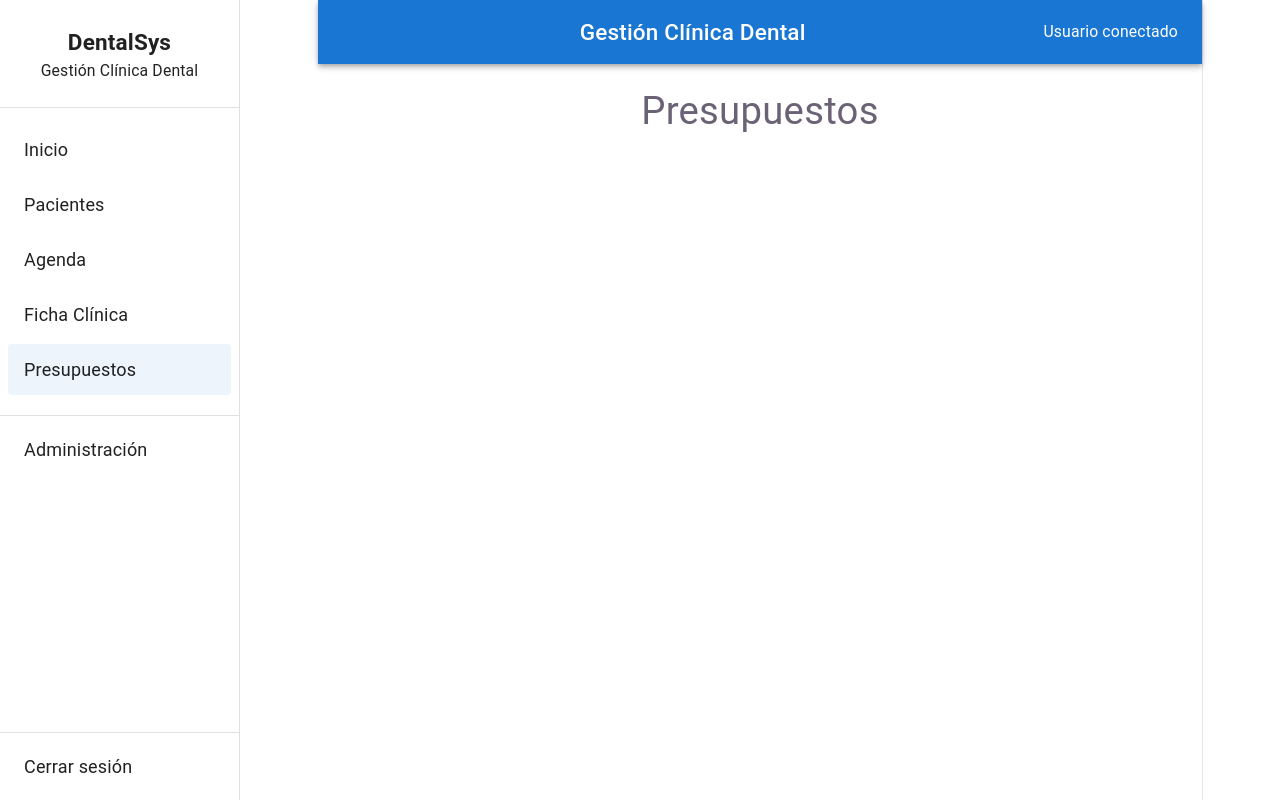
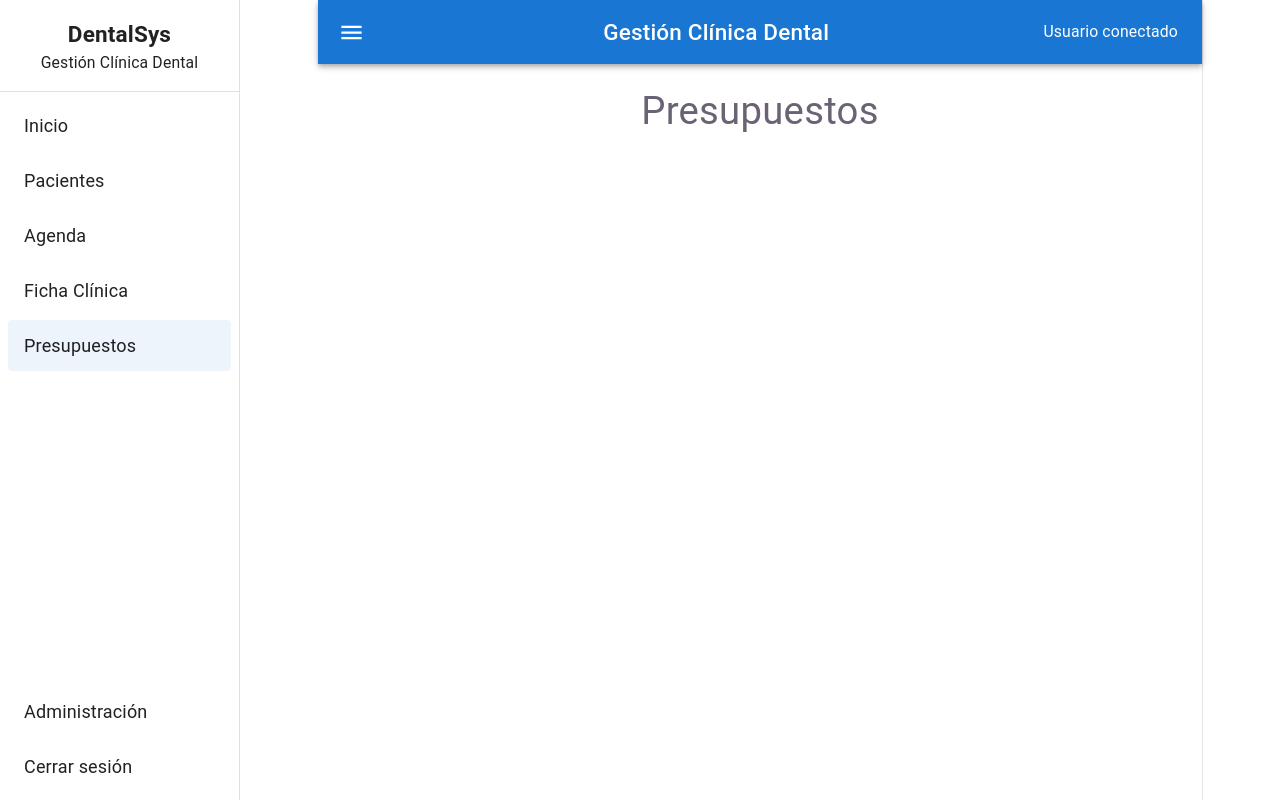
Before and after one commit to JOHAMARTINEZ/DentalSys, a React (Vite) app in the folder frontend/: page /presupuestos in a window 1280 px wide. Built offline with nearby package versions, Linux system fonts and the light colour scheme.

Commit message:
feat: completar responsive del layout

```diff
--- a/frontend/package.json
+++ b/frontend/package.json
@@ -12,6 +12,7 @@
   "dependencies": {
     "@emotion/react": "^11.14.0",
     "@emotion/styled": "^11.14.1",
+    "@mui/icons-material": "^9.4.0",
     "@mui/material": "^9.4.0",
     "react": "^19.2.8",
     "react-dom": "^19.2.8",
--- a/frontend/src/components/layout/Header.tsx
+++ b/frontend/src/components/layout/Header.tsx
@@ -2,20 +2,34 @@ import AppBar from '@mui/material/AppBar'
 import Toolbar from '@mui/material/Toolbar'
 import Typography from '@mui/material/Typography'
 import Box from '@mui/material/Box'
+import IconButton from '@mui/material/IconButton'
+import MenuIcon from '@mui/icons-material/Menu'
 
-function Header() {
+interface HeaderProps {
+  onMenuClick: () => void
+}
+
+function Header({ onMenuClick }: HeaderProps) {
   return (
     <AppBar position="static">
       <Toolbar>
-       <Typography variant="h6" sx={{ flexGrow: 1 }}>
-  Gestión Clínica Dental
-</Typography>
+        <IconButton
+          color="inherit"
+          edge="start"
+          onClick={onMenuClick}
+          sx={{ mr: 2 }}
+        >
+          <MenuIcon />
+        </IconButton>
+
+        <Typography variant="h6" sx={{ flexGrow: 1 }}>
+          Gestión Clínica Dental
+        </Typography>
 
         <Box>
           <Typography variant="body2">
             Usuario conectado
           </Typography>
-
         </Box>
       </Toolbar>
     </AppBar>
--- a/frontend/src/components/layout/Layout.tsx
+++ b/frontend/src/components/layout/Layout.tsx
@@ -1,15 +1,29 @@
+import { useState } from 'react'
 import Box from '@mui/material/Box'
 import Sidebar from './Sidebar'
 import Header from './Header'
 import { Outlet } from 'react-router-dom'
 
 function Layout() {
+  const [mobileOpen, setMobileOpen] = useState(false)
+
+  const handleMenuClick = () => {
+    setMobileOpen(!mobileOpen)
+  }
+
+  const handleDrawerClose = () => {
+    setMobileOpen(false)
+  }
+
   return (
     <Box sx={{ display: 'flex' }}>
-      <Sidebar />
+      <Sidebar
+        mobileOpen={mobileOpen}
+        onClose={handleDrawerClose}
+      />
 
       <Box component="main" sx={{ flexGrow: 1 }}>
-        <Header />
+        <Header onMenuClick={handleMenuClick} />
 
         <Box sx={{ p: 3 }}>
           <Outlet />
--- a/frontend/src/components/layout/Sidebar.tsx
+++ b/frontend/src/components/layout/Sidebar.tsx
@@ -1,11 +1,18 @@
-import Box from '@mui/material/Box'
 import Drawer from '@mui/material/Drawer'
-import Typography from '@mui/material/Typography'
 import List from '@mui/material/List'
+import ListItem from '@mui/material/ListItem'
 import ListItemButton from '@mui/material/ListItemButton'
 import ListItemText from '@mui/material/ListItemText'
+import Typography from '@mui/material/Typography'
 import Divider from '@mui/material/Divider'
+import Box from '@mui/material/Box'
 import { useLocation, useNavigate } from 'react-router-dom'
+import { useMediaQuery, useTheme } from '@mui/material'
+
+interface SidebarProps {
+  mobileOpen: boolean
+  onClose: () => void
+}
 
 const menuItems = [
   { label: 'Inicio', path: '/inicio' },
@@ -15,40 +22,40 @@ const menuItems = [
   { label: 'Presupuestos', path: '/presupuestos' },
 ]
 
-function Sidebar() {
+function Sidebar({ mobileOpen, onClose }: SidebarProps) {
   const navigate = useNavigate()
   const location = useLocation()
+  const theme = useTheme()
+  const isMobile = useMediaQuery(theme.breakpoints.down('sm'))
 
-  return (
-    <Drawer
-      variant="permanent"
-      sx={{
-        width: 240,
-        '& .MuiDrawer-paper': {
-          width: 240,
-          boxSizing: 'border-box',
-          display: 'flex',
-          flexDirection: 'column',
-        },
-      }}
-    >
-      <Box sx={{ p: 3 }}>
+  const handleNavigation = (path: string) => {
+    navigate(path)
+
+    if (isMobile) {
+      onClose()
+    }
+  }
+
+  const drawerContent = (
+    <>
+      <Box sx={{ p: 2 }}>
         <Typography variant="h6" sx={{ fontWeight: 'bold' }}>
           DentalSys
         </Typography>
-        <Typography variant="body2" color="text.secondary">
+
+        <Typography variant="body2">
           Gestión Clínica Dental
         </Typography>
       </Box>
 
       <Divider />
 
-      <List sx={{ px: 1, py: 2 }}>
-        {menuItems.map((item, index) => (
+      <List sx={{ px: 1 }}>
+        {menuItems.map((item) => (
+          <ListItem key={item.label} disablePadding>
             <ListItemButton
-  key={item.label}
               selected={location.pathname === item.path}
-onClick={() => navigate(item.path)}
+              onClick={() => handleNavigation(item.path)}
               sx={{
                 mb: 0.5,
                 borderRadius: 1,
@@ -56,25 +63,20 @@ onClick={() => navigate(item.path)}
             >
               <ListItemText primary={item.label} />
             </ListItemButton>
+          </ListItem>
         ))}
       </List>
 
-      <Divider />
-
-      <List sx={{ px: 1, py: 1 }}>
+      <Box sx={{ mt: 'auto', p: 1 }}>
         <ListItemButton
           sx={{
+            mb: 0.5,
             borderRadius: 1,
           }}
         >
           <ListItemText primary="Administración" />
         </ListItemButton>
-      </List>
 
-      <Box sx={{ mt: 'auto' }}>
-        <Divider />
-
-        <List sx={{ px: 1, py: 1 }}>
         <ListItemButton
           sx={{
             borderRadius: 1,
@@ -82,8 +84,29 @@ onClick={() => navigate(item.path)}
         >
           <ListItemText primary="Cerrar sesión" />
         </ListItemButton>
-        </List>
       </Box>
+    </>
+  )
+
+  return (
+    <Drawer
+      variant={isMobile ? 'temporary' : 'permanent'}
+      open={isMobile ? mobileOpen : true}
+      onClose={onClose}
+      ModalProps={{
+        keepMounted: true,
+      }}
+      sx={{
+        width: { xs: 200, sm: 240 },
+        '& .MuiDrawer-paper': {
+          width: { xs: 200, sm: 240 },
+          boxSizing: 'border-box',
+          display: 'flex',
+          flexDirection: 'column',
+        },
+      }}
+    >
+      {drawerContent}
     </Drawer>
   )
 }
```
Also changed, not shown: 1 other file (tests, documents, lock files or other folders). Lines whose indentation alone changed are shown as unchanged.
